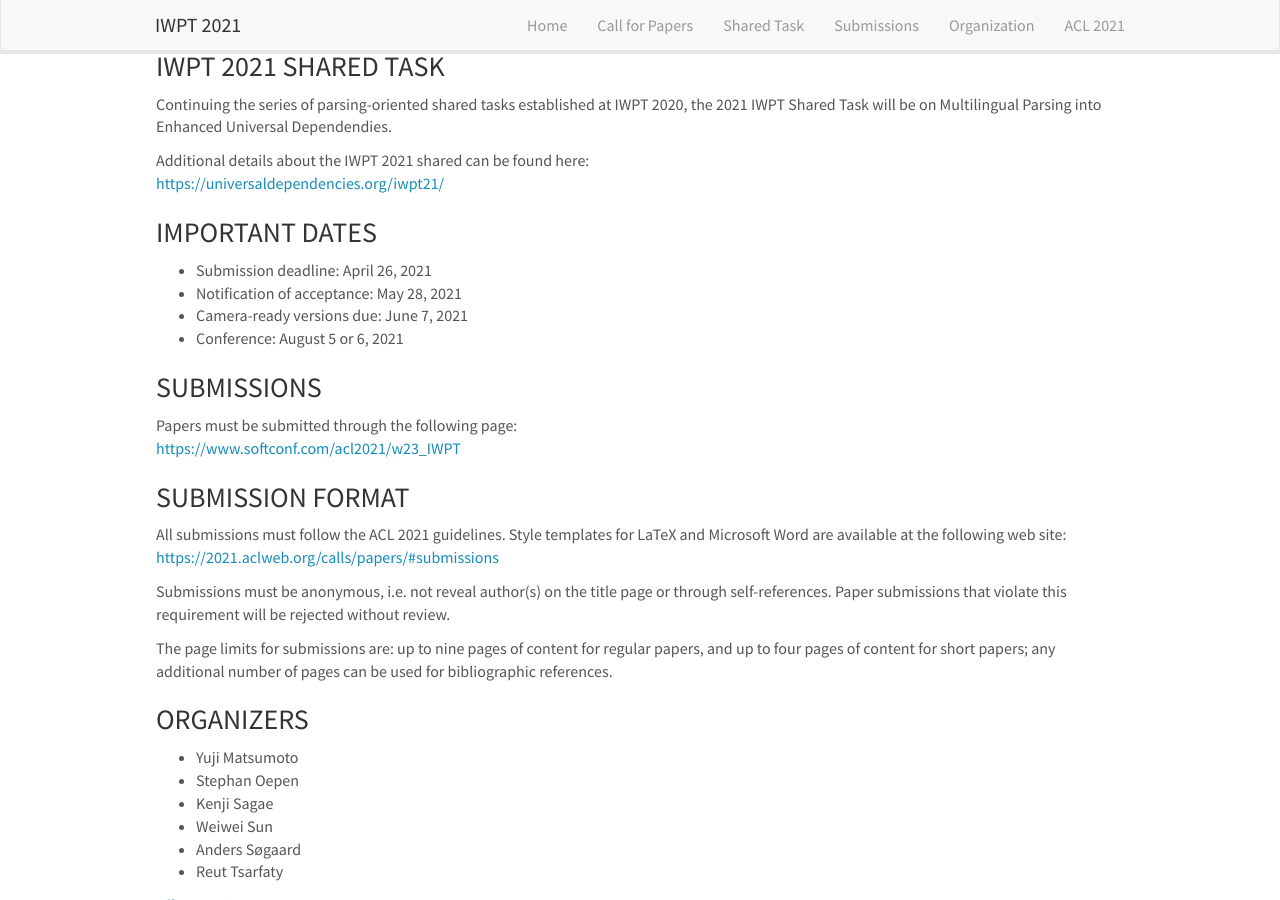
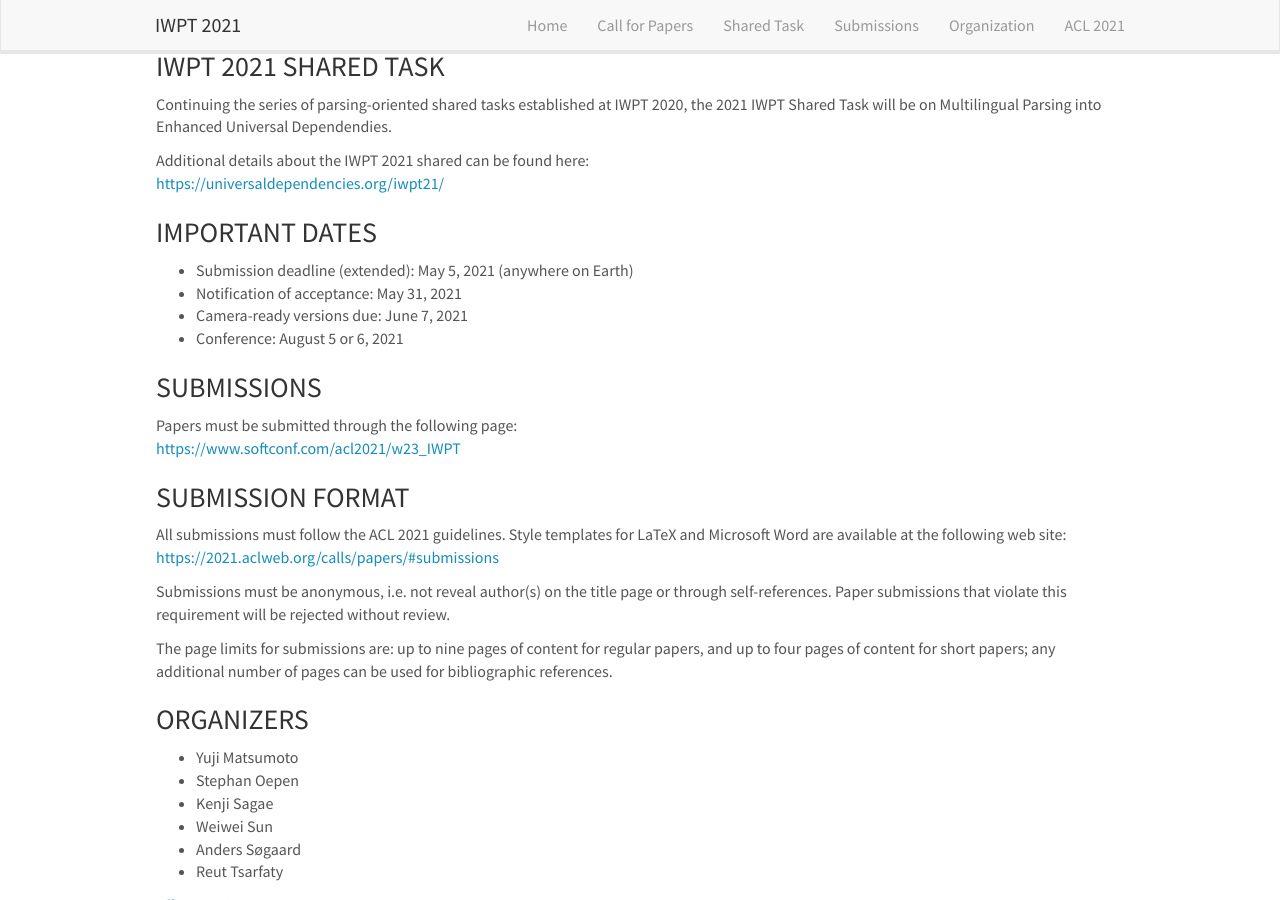
Before and after one commit to sigparse/iwpt2021, a Jekyll site: the page built from _pages/cfp.md, in a window 1280 px wide and 900 px high, scrolled down 941 px. Built offline with Jekyll 4.4.1, drawn with Linux system fonts in a browser that asks for light colours; nearby versions of some CDN libraries.

Commit message:
updated submission deadline in cfp

```diff
--- a/_pages/cfp.md
+++ b/_pages/cfp.md
@@ -58,8 +58,8 @@ Additional details about the IWPT 2021 shared can be found here:
 
 ### IMPORTANT DATES
 
-+ Submission deadline: April 26, 2021
-+ Notification of acceptance: May 28, 2021
++ Submission deadline (extended): May 5, 2021 (anywhere on Earth)
++ Notification of acceptance: May 31, 2021
 + Camera-ready versions due: June 7, 2021
 + Conference: August 5 or 6, 2021
 
```
